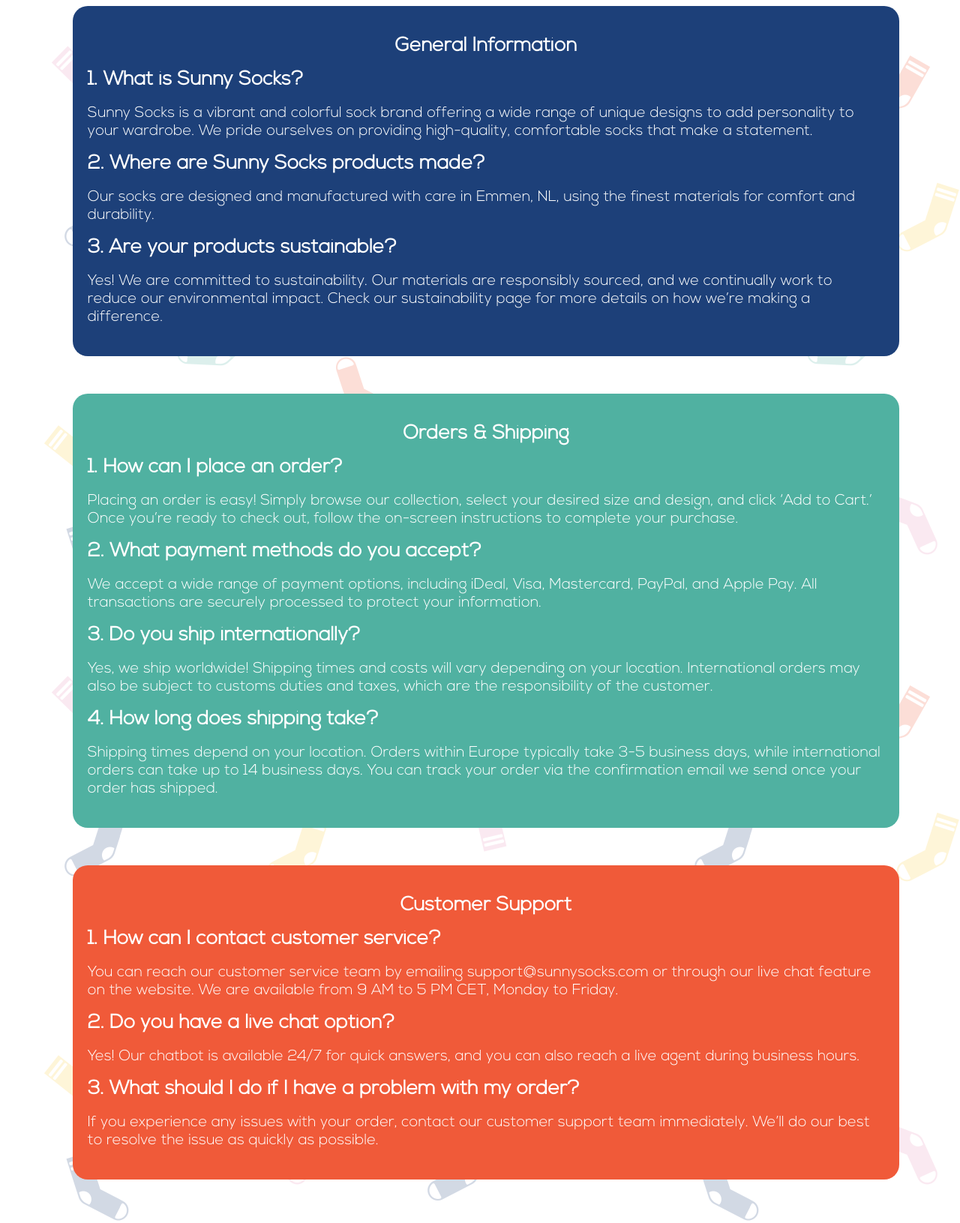
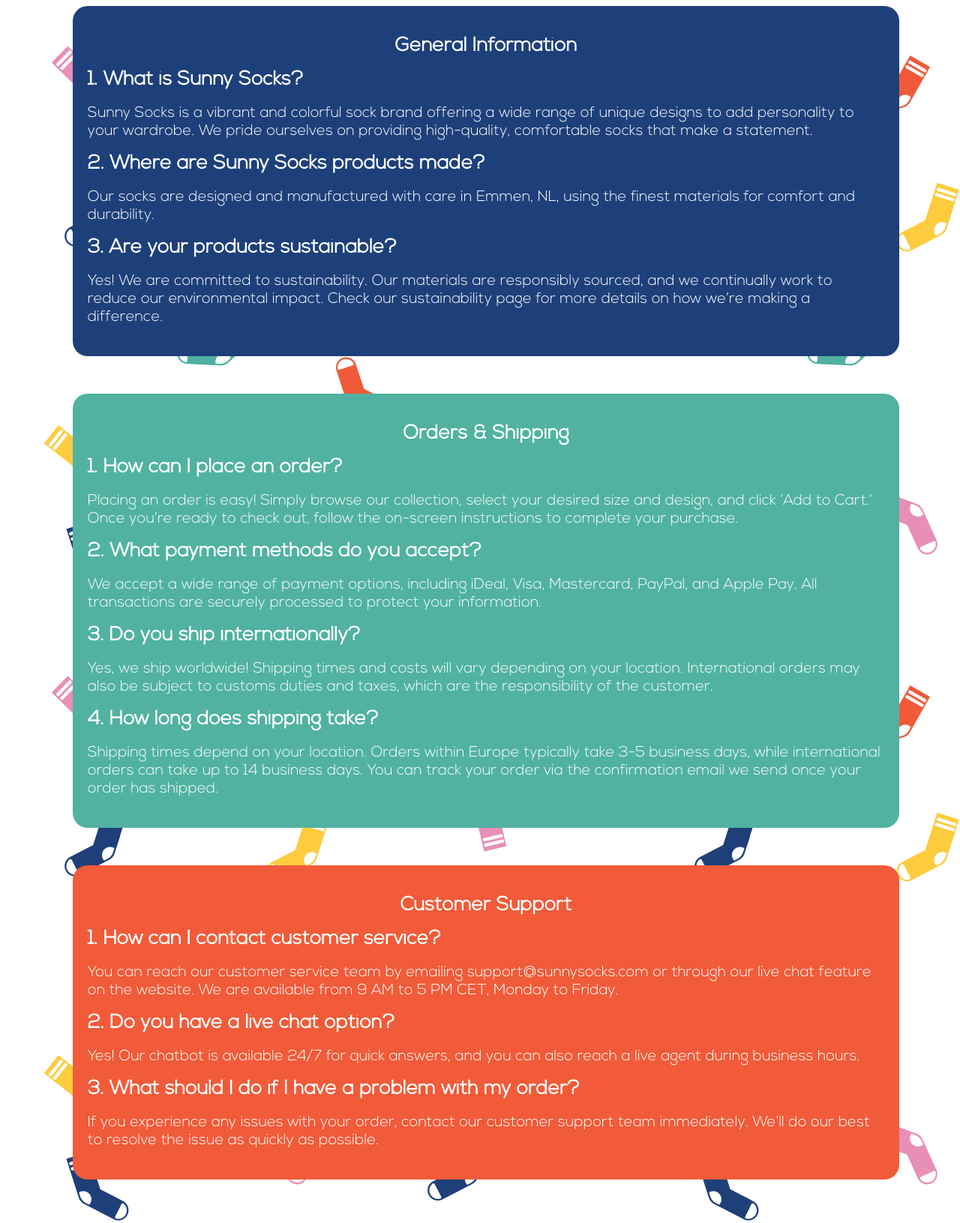
Before and after one commit to frederic-cvs-nhlstenden/sockstream, a PHP site: page /pages/faq.html in a window 1280 px wide. Shown: the whole page at 75% size. Run offline with PHP 8.4, Linux system fonts and the light colour scheme.

Commit message:
css classes related with faq page was reviewed and necessary adjustments were made .

```diff
--- a/pages/faq.html
+++ b/pages/faq.html
@@ -12,7 +12,7 @@
     <div class="container-wrapper">
         <div class="container container-1">
             <div class="text-area1">
-                <h2> General Information </h2>
+                <h2> General Information</h2>
                 <div>
                     <div class="question"> 1. What is Sunny Socks? </div>
                     <p>Sunny Socks is a vibrant and colorful sock brand offering a wide range of unique designs to add personality to your wardrobe. We pride ourselves on providing high-quality, comfortable socks that make a statement.</p>
@@ -51,5 +51,6 @@
                 </div>
             </div>
         </div>
-    </body>
+    </div>
+</body>
 </html>
--- a/styles/styles.css
+++ b/styles/styles.css
@@ -21,13 +21,11 @@
 * {
   box-sizing: content-box;
 }
-
 body {
   width: 100vw;
   max-width: 100%;
   min-height: 100vh;
-  background-image: url(../assets/sunny_illustrations/png/background-socks.png);
-  background-color: rgba(255, 255, 255, 0.8);
+  background-image: url(../assets/images/sunny_illustrations/png/background-socks.png);
   background-blend-mode: overlay;
   background-repeat: repeat;
   background-size: auto;
@@ -43,19 +41,13 @@
   border-radius: 20px;
   color: white;
 }
-#faq body {
-  display: flex;
-  flex-direction: column;
-  align-items: center;
-  background-image: url(../assets/sunny_illustrations/png/background-socks.png);
-
-}
 #faq h2 {
   font-weight: bold;
   font-size: 26px;
   line-height: 24px;
   display: flex;
   justify-content: center;
+  width: 100%;
 }
 #faq p {
   font-weight: normal;
@@ -67,43 +59,40 @@
   display: flex;
   flex-direction: column;
   align-items: center;
-  grid-column: 1/5;
 }
 #faq .container-1 {
-  background-color: #1d4079;
+  background-color: var(--color-blue);
   height: fit-content;
   border-radius: 20px;
 }
 #faq .container-2 {
-  background-color: #50b1a1;
+  background-color: var(--color-green);
   height: fit-content;
   border-radius: 20px;
 }
 #faq .container-3 {
-  background-color: #f05a39;
+  background-color: var(--color-orange);
   height: fit-content;
   border-radius: 20px;
 }
-
 #faq .text-area1 {
   display: flex;
   flex-direction: column;
   height: fit-content;
+  line-height: 24px;
 }
 #faq .text-area2 {
-  width: 1150px;
+  display: flex;
+  flex-direction: column;
   height: fit-content;
-  top: 124px;
-  left: 25px;
   line-height: 24px;
 }
 #faq .text-area3 {
-  width: 1150px;
+  display: flex;
+  flex-direction: column;
   height: fit-content;
-  top: 124px;
   line-height: 24px;
 }
-
 #faq .question {
   font-weight: 700;
   font-size: 26px;
```
